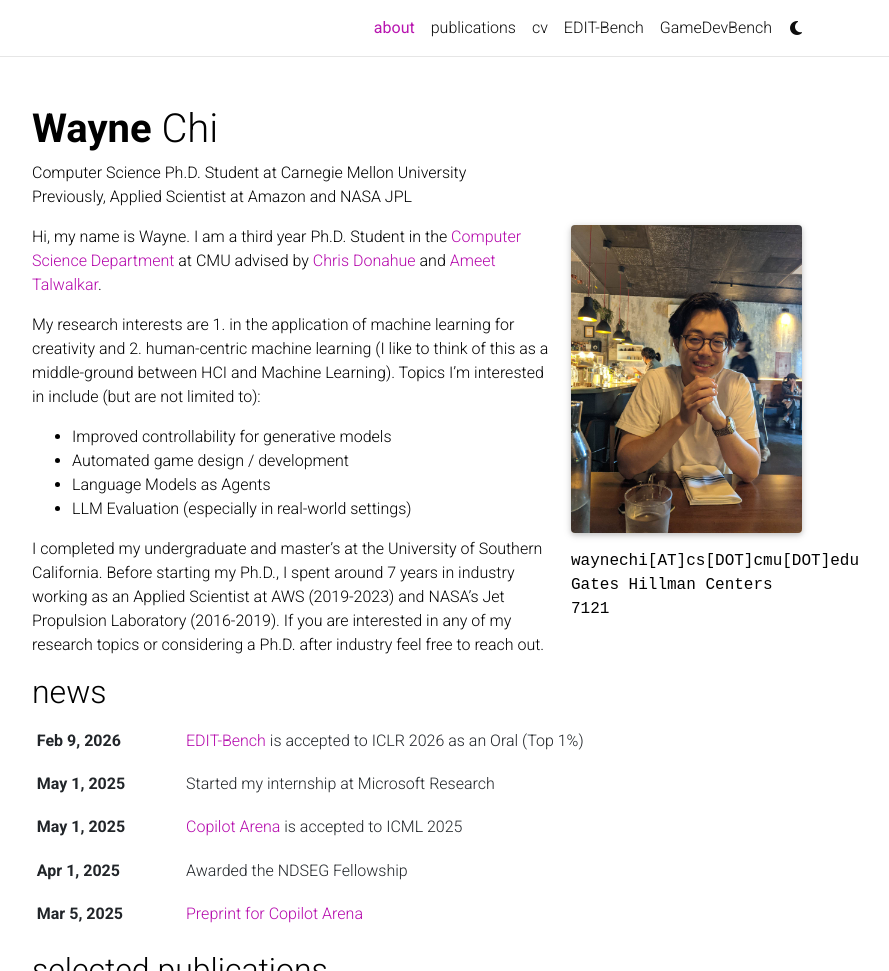
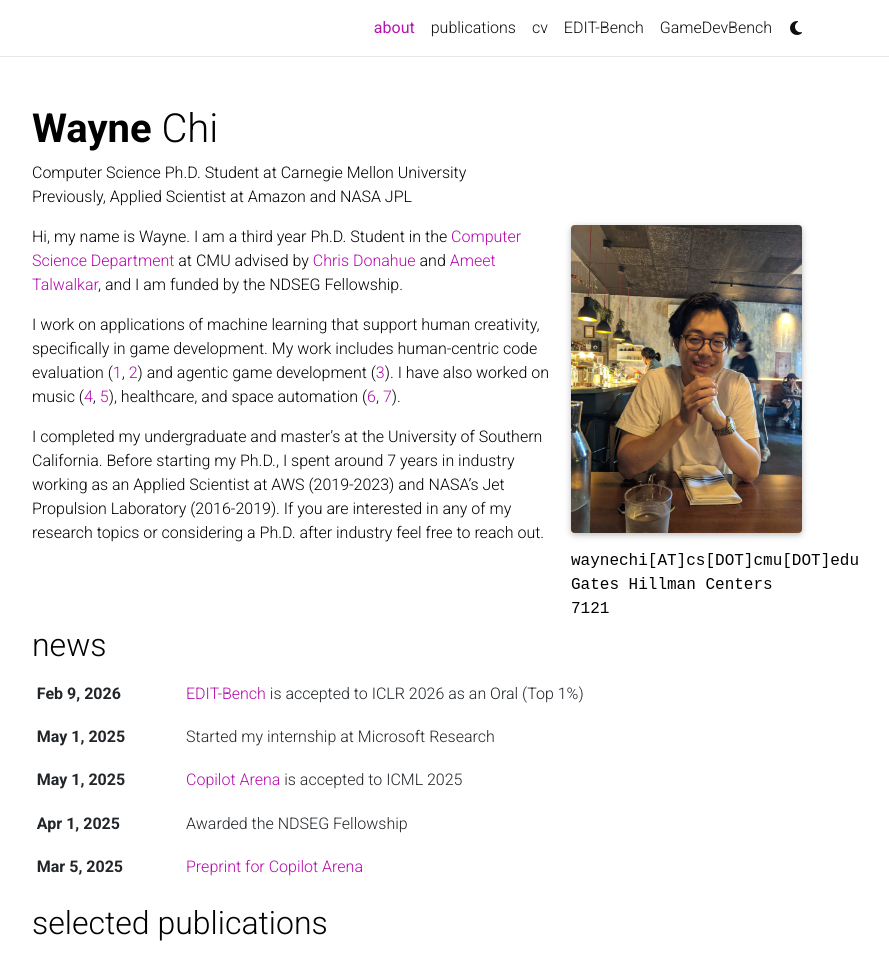
Before and after one commit to waynchi/waynchi.github.io, a Jekyll site: the page built from _pages/about.md, in a window 1280 px wide and 1288 px high, cut to the strip 0-971 px from the top of the window. Shown: the whole strip, without its empty margins (223-1112 px from the left). Built offline with Jekyll 4.4.1, drawn with Linux system fonts in a browser that asks for light colours; full-size pictures stand in for the smaller copies a plugin makes; comment, search, counter and statistics services are not loaded; a style sheet for code colours, icons or effects is not loaded.

Commit message:
Update about page biography and research summary

```diff
--- a/_pages/about.md
+++ b/_pages/about.md
@@ -21,14 +21,9 @@ selected_papers: true # includes a list of papers marked as "selected={true}"
 social: true  # includes social icons at the bottom of the page
 ---
 
-Hi, my name is Wayne. I am a third year Ph.D. Student in the [Computer Science Department](https://csd.cmu.edu/) at CMU advised by [Chris Donahue](https://chrisdonahue.com/) and [Ameet Talwalkar](https://www.cs.cmu.edu/~atalwalk/).
+Hi, my name is Wayne. I am a third year Ph.D. Student in the [Computer Science Department](https://csd.cmu.edu/) at CMU advised by [Chris Donahue](https://chrisdonahue.com/) and [Ameet Talwalkar](https://www.cs.cmu.edu/~atalwalk/), and I am funded by the NDSEG Fellowship.
 
-My research interests are 1. in the application of machine learning for creativity and 2. human-centric machine learning (I like to think of this as a middle-ground between HCI and Machine Learning). Topics I'm interested in include (but are not limited to):
-
-- Improved controllability for generative models
-- Automated game design / development
-- Language Models as Agents
-- LLM Evaluation (especially in real-world settings)
+I work on applications of machine learning that support human creativity, specifically in game development. My work includes human-centric code evaluation ([1](https://arxiv.org/abs/2502.09328), [2](https://arxiv.org/abs/2511.04486)) and agentic game development ([3](/gamedevbench/)). I have also worked on music ([4](/publications/#chi2020generating), [5](/publications/#muhamed2021symbolic)), healthcare, and space automation ([6](/publications/#chi2018embedding), [7](/publications/#chien2020automated)).
 
 I completed my undergraduate and master's at the University of Southern California. Before starting my Ph.D., I spent around 7 years in industry working as an Applied Scientist at AWS (2019-2023) and NASA's Jet Propulsion Laboratory (2016-2019).
 If you are interested in any of my research topics or considering a Ph.D. after industry feel free to reach out.
```
